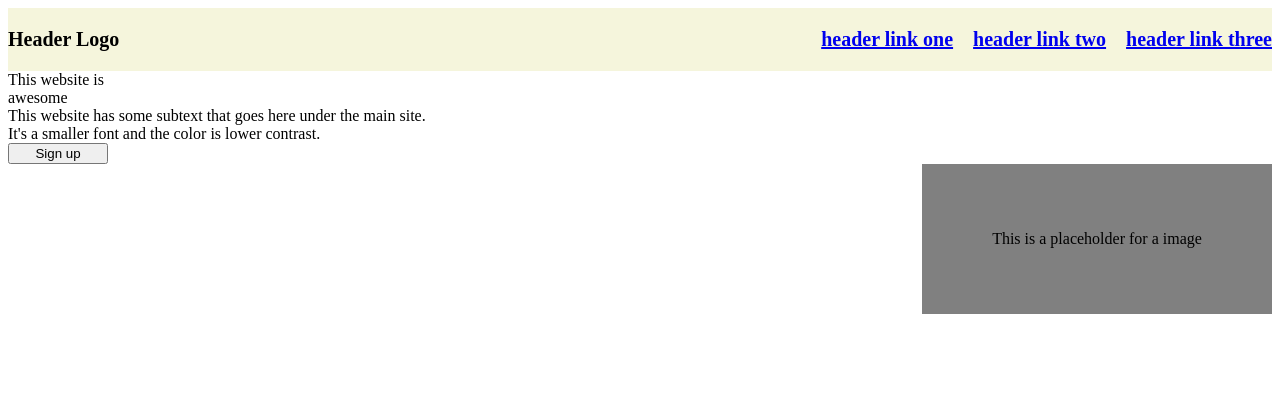
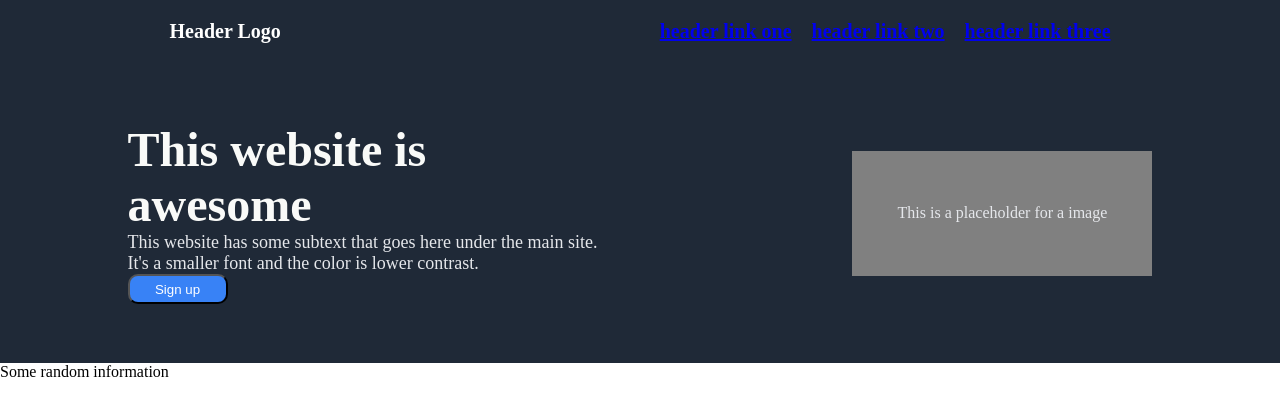
Before and after one commit to pcuyeu/Landing-Page, a plain HTML site: page Landing-Page.html in a window 1280 px wide. Drawn offline with Linux system fonts and the light colour scheme.

Commit message:
third commit

```diff
--- a/Landing-Page.html
+++ b/Landing-Page.html
@@ -19,15 +19,15 @@
     <div class="hero-banner">
         <div class="left-side">
             <div>
-                <span>This website is <br>awesome</span>
+                <span class="main-text">This website is <br>awesome</span>
             </div>
             <div>
-                <span>This website has some subtext that goes here under
+                <span class="primary-text">This website has some subtext that goes here under
                     the main site.<br> It's a smaller font and the color
                     is lower contrast.</span>
             </div>
             <div>
-                <button>Sign up</button>
+                <button class="SignUpButton">Sign up</button>
             </div>
         </div>
 
@@ -36,6 +36,25 @@
         </div>
     </div>
 
+    <div class="middle-box">
+        <div class="inner-box">
+            <div class="title">
+                <span>Some random information</span>
+            </div>
+            <div class="blue-box">
+                <span class="subtext"></span>
+            </div>
+            <div class="blue-box">
+                <span class="subtext"></span>
+            </div>
+            <div class="blue-box">
+                <span class="subtext"></span>
+            </div>
+            <div class="blue-box">
+                <span class="subtext"></span>
+            </div>
+        </div>
+    </div>
 
 </body>
 </html>
--- a/styles.css
+++ b/styles.css
@@ -1,8 +1,15 @@
+body {
+    margin: 0;
+    padding: 0;
+}
+
 header {
     display: flex;
-    justify-content: space-between;
+    color: white;
+    justify-content: space-around;
     align-items: center;
-    background-color: beige;
+    text-align: left;
+    background-color: #1F2937;
     font-weight: bold;
 }
 
@@ -20,32 +27,41 @@ ul {
 
 .hero-banner {
     display: flex;
-    flex-direction: column;
+    justify-content: space-around;
+    align-items: center;
+    background-color: #1F2937;
+    height: 300px;
 }
 
-.hero-banner h2 {
-    display: flex
+.hero-banner .left-side .main-text {
+    font-size: 48px;
+    font-weight: bolder;
+    color: #F9FAF8;
 }
 
-.hero-banner p {
-    display: flex;
-
+.hero-banner .left-side .primary-text {
+    font-size: 18px;
+    color: #E5E7EB;
 }
 
-.hero-banner button {
-    display: flex;
+.hero-banner .left-side .SignUpButton {
+    background-color: #3882F6;
+    color: white;
     width: 100px;
-    justify-content: center;
-
+    height: 30px;
+    border-radius: 10px;
 }
 
-.hero-banner .gray-rectangle {
+.hero-banner .right-side {
     display: flex;
     justify-content: center;
     align-items: center;
     background-color: gray;
-    width: 350px;
-    height: 150px;
-    margin-left: auto;
+    color: #E5E7EB;
+    width: 300px;
+    height: 125px; /* changes the height of entire hb*/
+}
 
+.middle-box {
+    display: flex;
 }
```
